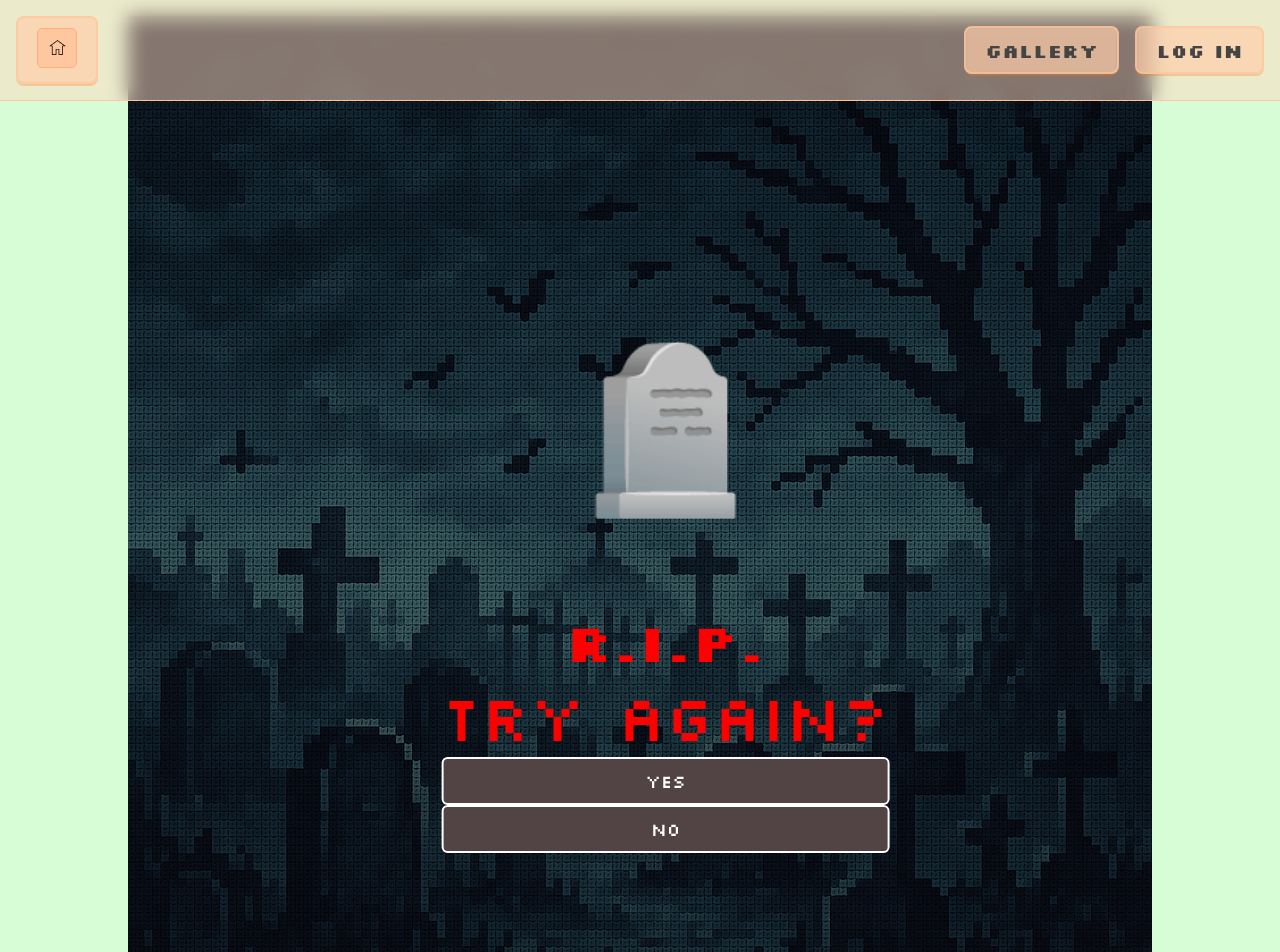
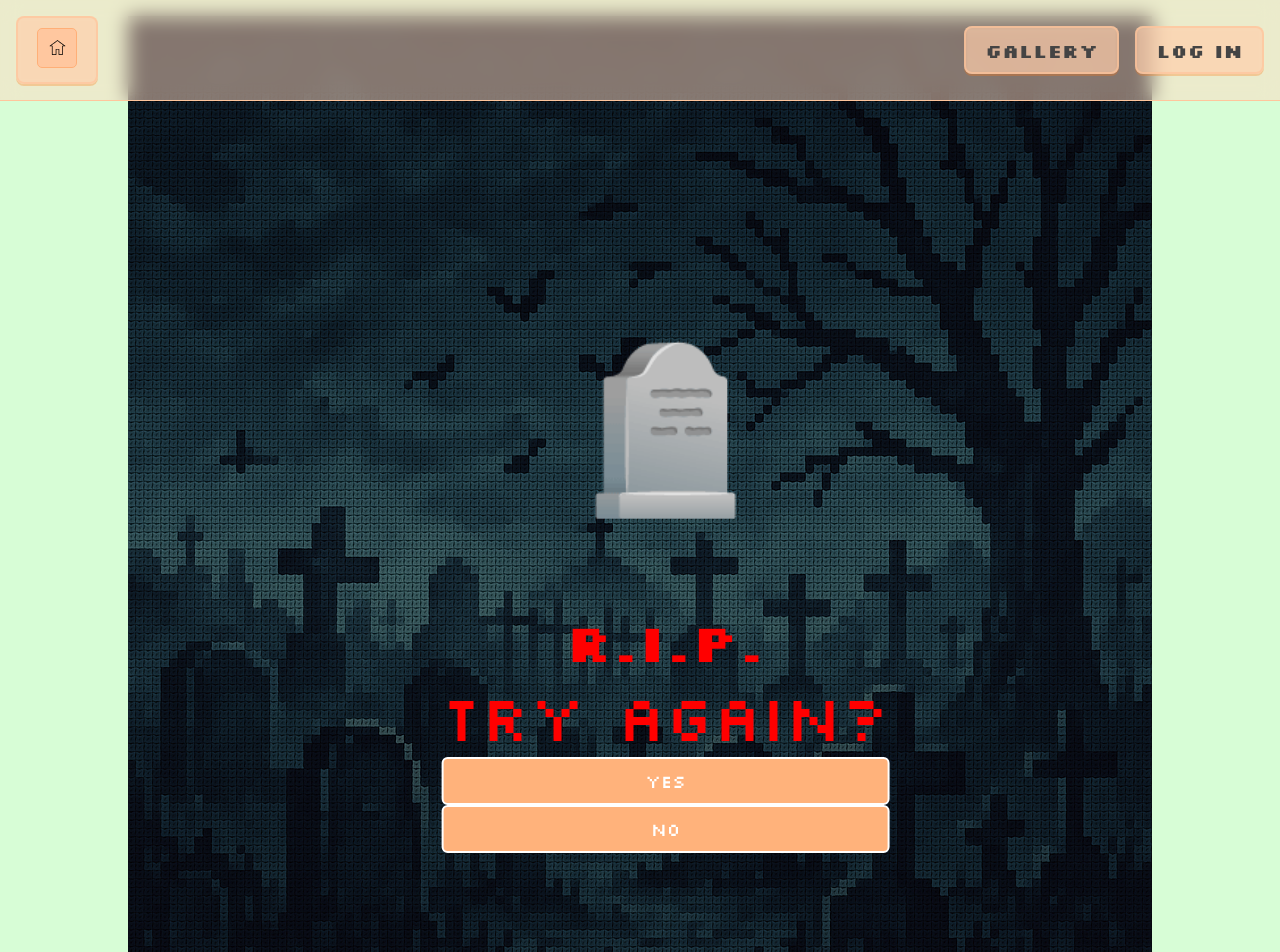
Before and after one commit to zeplin-michael/PixelPal, a React (Vite) app in the folder frontend/: page /deathscreen in a window 1280 px wide. Shown: the top 952 px of the page. Built offline with nearby package versions, Linux system fonts and the light colour scheme; no server answers.

Commit message:
Changed color of end screen buttons. Update changes color of feed,sleep, play buttons as well to match home screen color pallet

```diff
--- a/frontend/src/pages/deathscreen/EndScreen.css
+++ b/frontend/src/pages/deathscreen/EndScreen.css
@@ -126,11 +126,11 @@ button {
   border: white 2px solid;
   border-radius: 6px;
   cursor: pointer;
-  background-color: #524444;
+  background-color: #ffb27b;
   color: white;
   transition: background 0.3s ease;
 }
 
 button:hover {
-  background-color: #b42525;
+  background-color: whitesmoke;
 }
```
